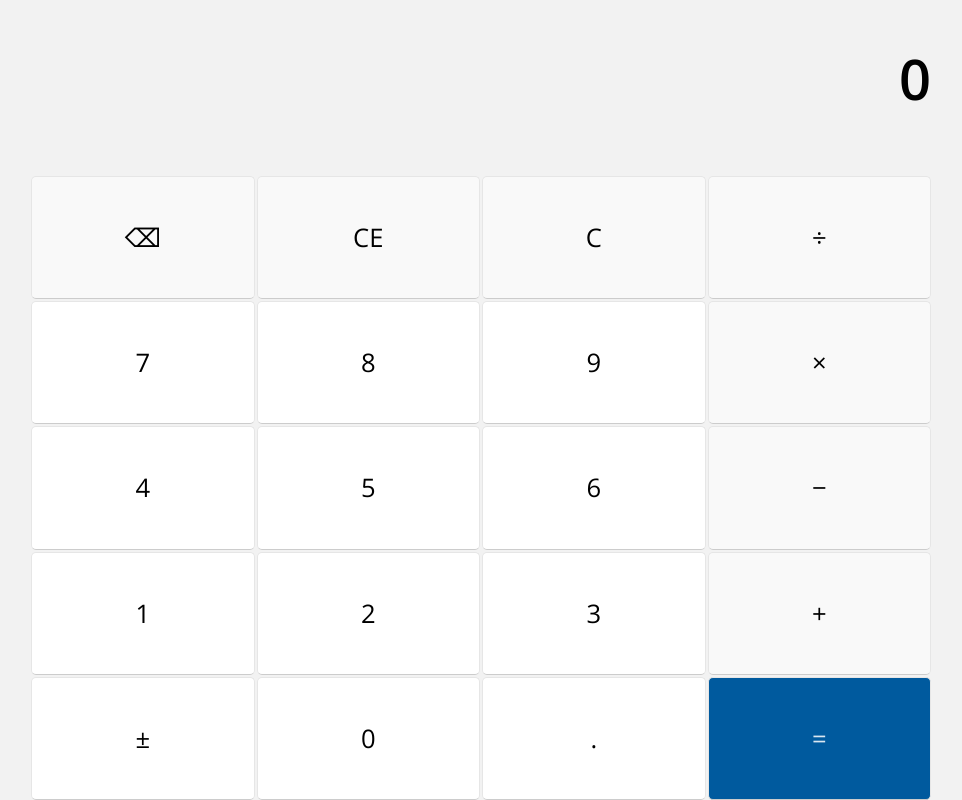
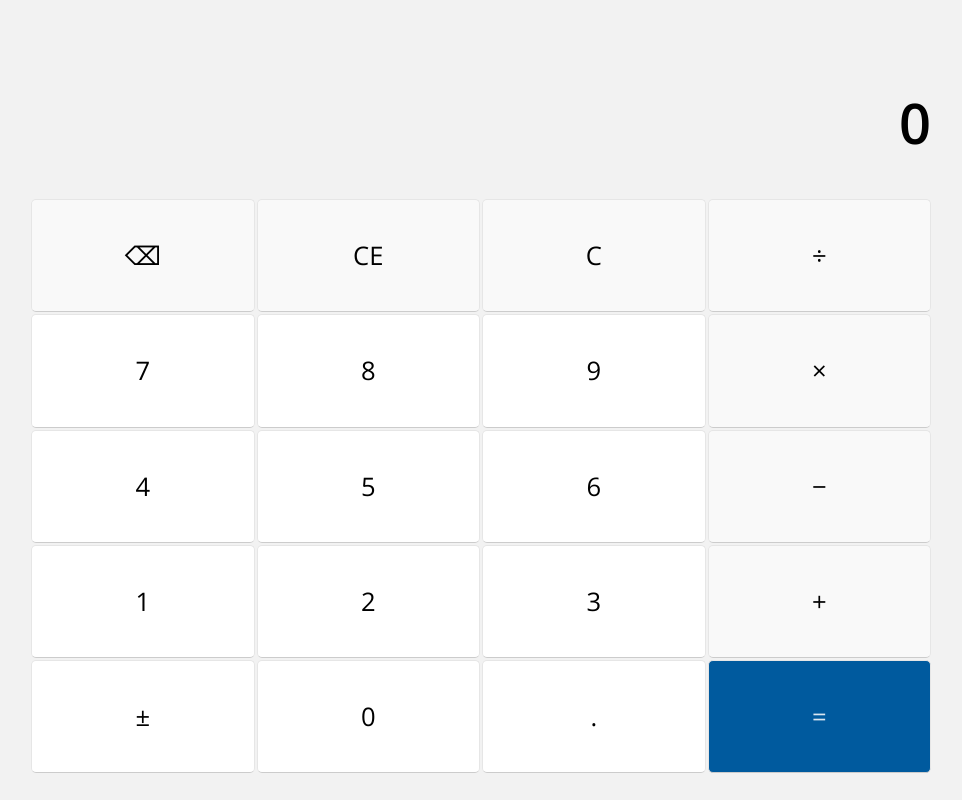
Before and after one commit to Fiddle-N/odin-calculator, a plain HTML site: page index.html in a window 1280 px wide. Shown: the whole page, without its empty margins (159-1121 px from the left). Drawn offline with nearby package versions, Linux system fonts and the light colour scheme.

Commit message:
Extra calculator styling

```diff
--- a/index.html
+++ b/index.html
@@ -13,7 +13,9 @@
 </head>
 <body>
     <div class="calculator">
-        <div class="displayHistory"></div>
+        <div class="displayHistoryContainer">
+            <div class="displayHistory"></div>
+        </div>
         <div class="display">0</div>
         <div class="keys">
             <div class="keys-keyContainer">
--- a/style.css
+++ b/style.css
@@ -3,9 +3,15 @@
     box-sizing: border-box;
 }
 
+html {
+    padding: 20pt;
+    height: 100vh;
+}
+
 body {
     background-color: hsl(0, 0%, 95%);
-    height: 100vh;
+    height: 100%;
+    min-height: 525px;
     margin: 0;
     font-family: 'Open Sans', sans-serif;
     display: flex;
@@ -24,12 +30,25 @@ button {
     flex-direction: column;
 }
 
+.displayHistoryContainer {
+    flex: 0.1;
+    display: flex;
+    flex-direction: column;
+    justify-content: flex-end;
+}
+
 .displayHistory {
-    height: 40px;   /* temporary */
+    color: hsl(0, 0%, 35%);
+    /* border: solid 1px black; */
+    font-size: 0.9rem;
+    height: 1.5rem;
+    text-align: right;
+    /* margin-top: 40px; */
 }
 
 .display {
-    margin-bottom: 60px;
+    height: 100px;
+    flex: 0.2;
     text-align: right;
     font-size: 2.7rem;
     font-weight: 600;
```
